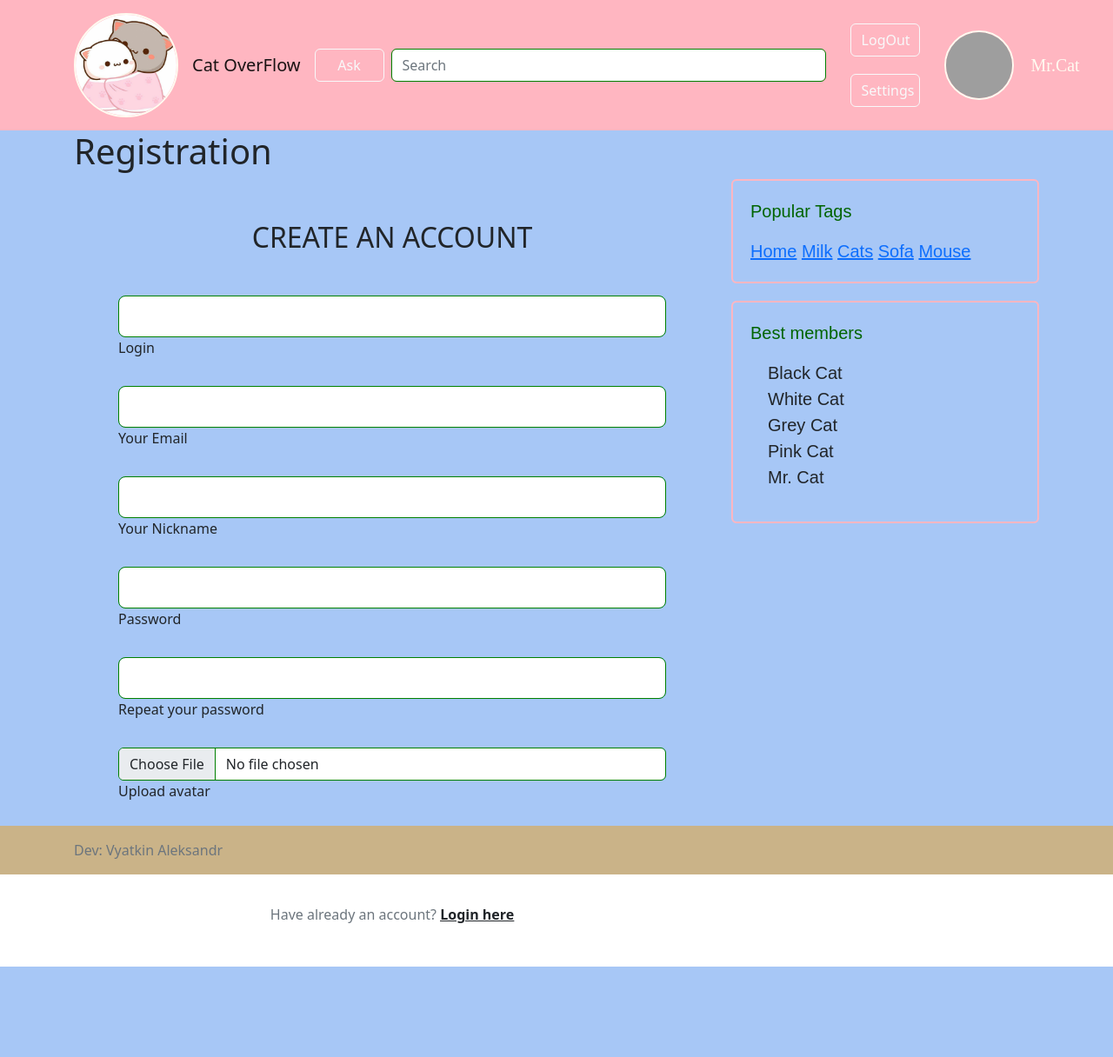
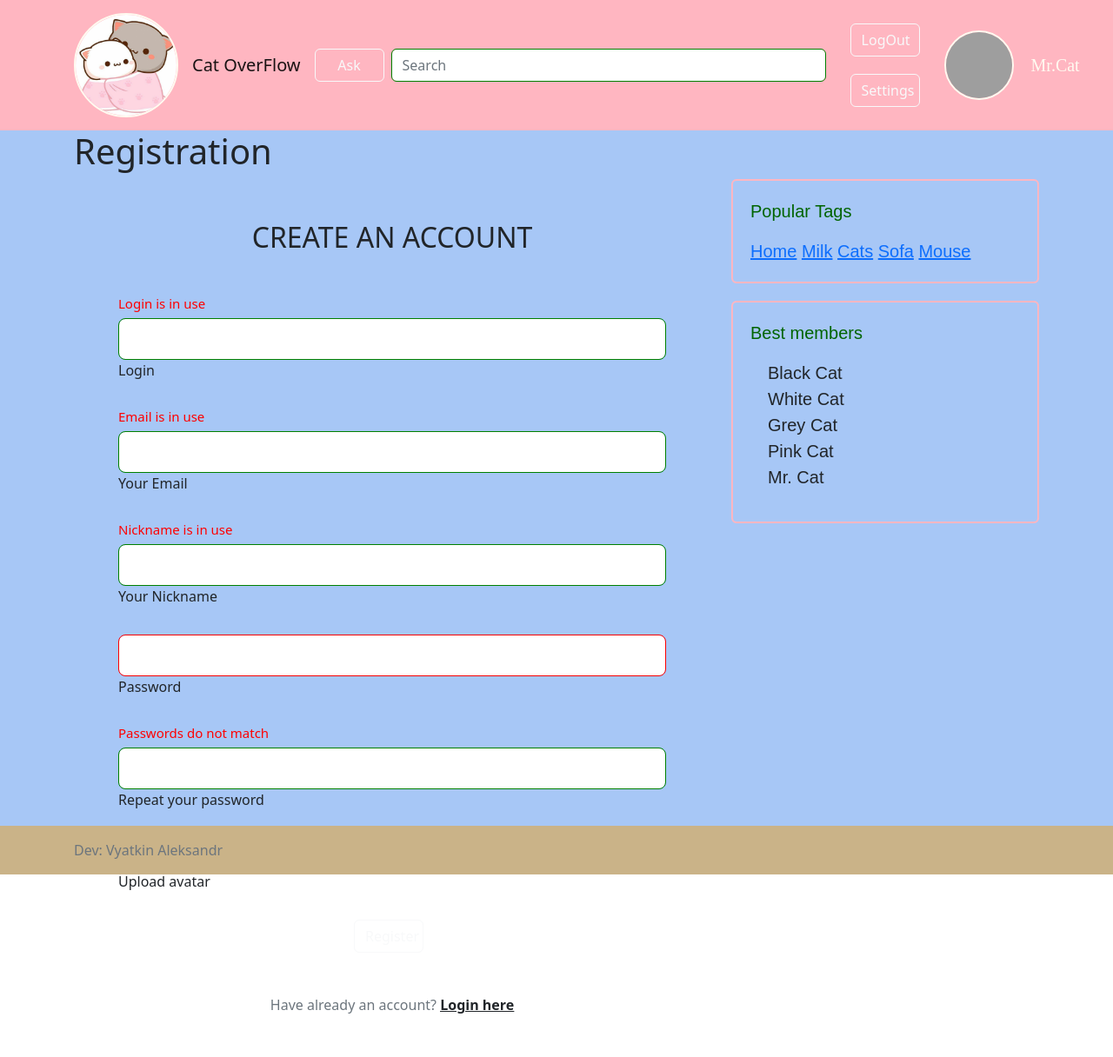
Before and after one commit to MoraPresence/TP2022_WEB, a Python web app: template templates/register.html in a window 1280 px wide. Shown: the whole page at 87% size. Before the commit the page ends 1112 px from the top, so only its background shows below. Run offline with Jinja, Linux system fonts and the light colour scheme; the template is opened without the code that fills it, so the values that code supplies are empty; some libraries are stand-ins or nearby versions; grey boxes are pictures that could not be loaded.

Commit message:
Homework_Task01 done

```diff
--- a/static/css/style.css
+++ b/static/css/style.css
@@ -262,3 +262,8 @@ img {
 .mb-3{
     margin-right: 20px;
 }
+
+.text-error{
+    color: red;
+    font-size:15px;
+}
--- a/templates/login.html
+++ b/templates/login.html
@@ -70,6 +70,7 @@
                             <h2 class="text-uppercase text-center mb-5">Log in account</h2>
                             <form>
                                 <div class="form-outline mb-4">
+                                    <h2 class="text-error" >Error login</h2>
                                     <input type="text" id="formLoginRegister"
                                            class="form-control form-control-lg"/>
                                     <label class="form-label" for="formLoginRegister">Login</label>
@@ -77,6 +78,7 @@
 
 
                                 <div class="form-outline mb-4">
+                                    <h2 class="text-error" >Error password</h2>
                                     <input type="password" id="form3Example4cg"
                                            class="form-control form-control-lg"/>
                                     <label class="form-label" for="form3Example4cg">Password</label>
--- a/templates/register.html
+++ b/templates/register.html
@@ -70,18 +70,21 @@
                             <h2 class="text-uppercase text-center mb-5">Create an account</h2>
                             <form>
                                 <div class="form-outline mb-4">
+                                    <h2 class="text-error">Login is in use</h2>
                                     <input type="text" id="formLoginRegister"
                                            class="form-control form-control-lg"/>
                                     <label class="form-label" for="formLoginRegister">Login</label>
                                 </div>
 
                                 <div class="form-outline mb-4">
+                                    <h2 class="text-error">Email is in use</h2>
                                     <input type="email" id="formEmailRegister"
                                            class="form-control form-control-lg"/>
                                     <label class="form-label" for="formEmailRegister">Your Email</label>
                                 </div>
 
                                 <div class="form-outline mb-4">
+                                    <h2 class="text-error">Nickname is in use</h2>
                                     <input type="email" id="formNicknameRegister"
                                            class="form-control form-control-lg"/>
                                     <label class="form-label" for="formNicknameRegister">Your Nickname</label>
@@ -89,11 +92,12 @@
 
                                 <div class="form-outline mb-4">
                                     <input type="password" id="form3Example4cg"
-                                           class="form-control form-control-lg"/>
+                                           class="form-control form-control-lg" minlength="4" maxlength="32" required/>
                                     <label class="form-label" for="form3Example4cg">Password</label>
                                 </div>
 
                                 <div class="form-outline mb-4">
+                                    <h2 class="text-error">Passwords do not match</h2>
                                     <input type="password" id="form3Example4cdg"
                                            class="form-control form-control-lg"/>
                                     <label class="form-label" for="form3Example4cdg">Repeat your
```
